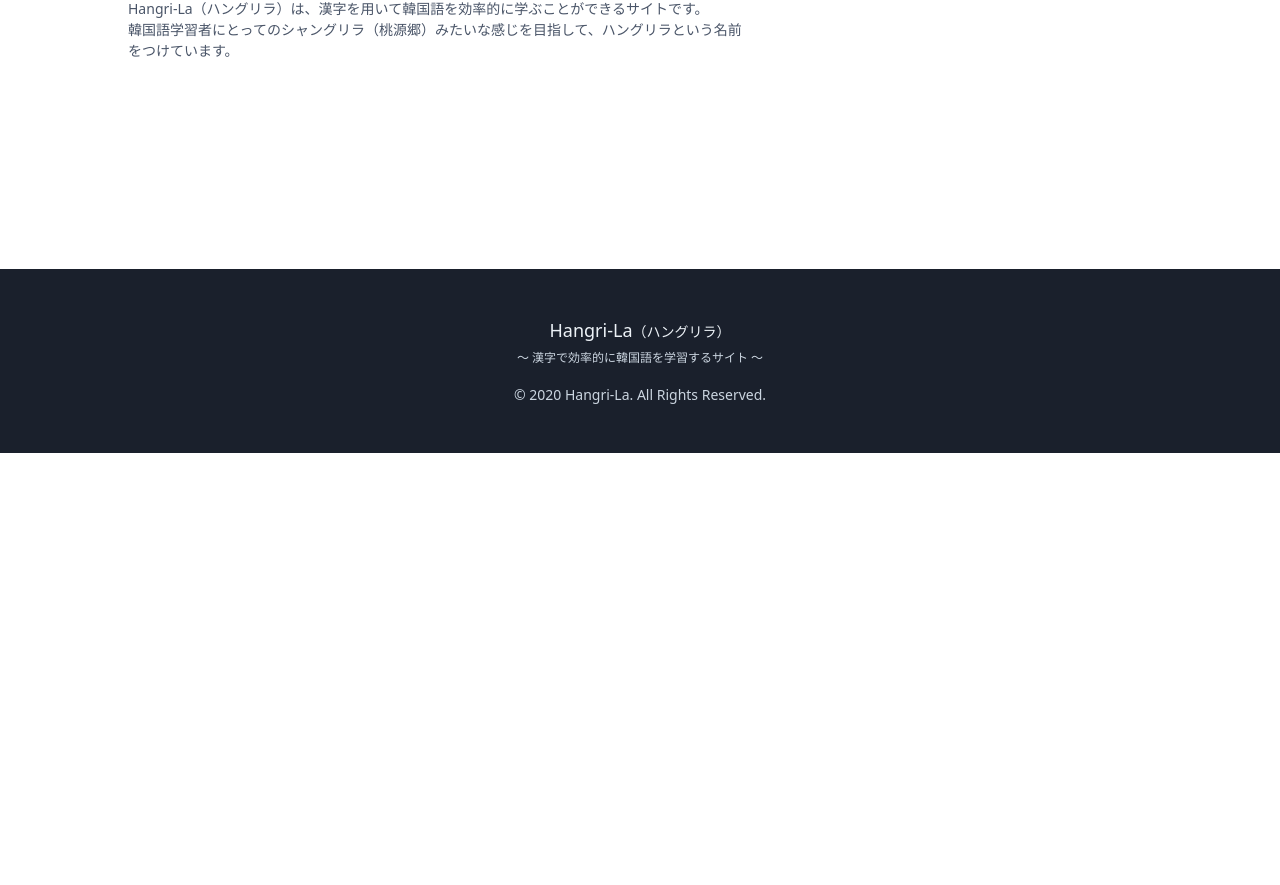
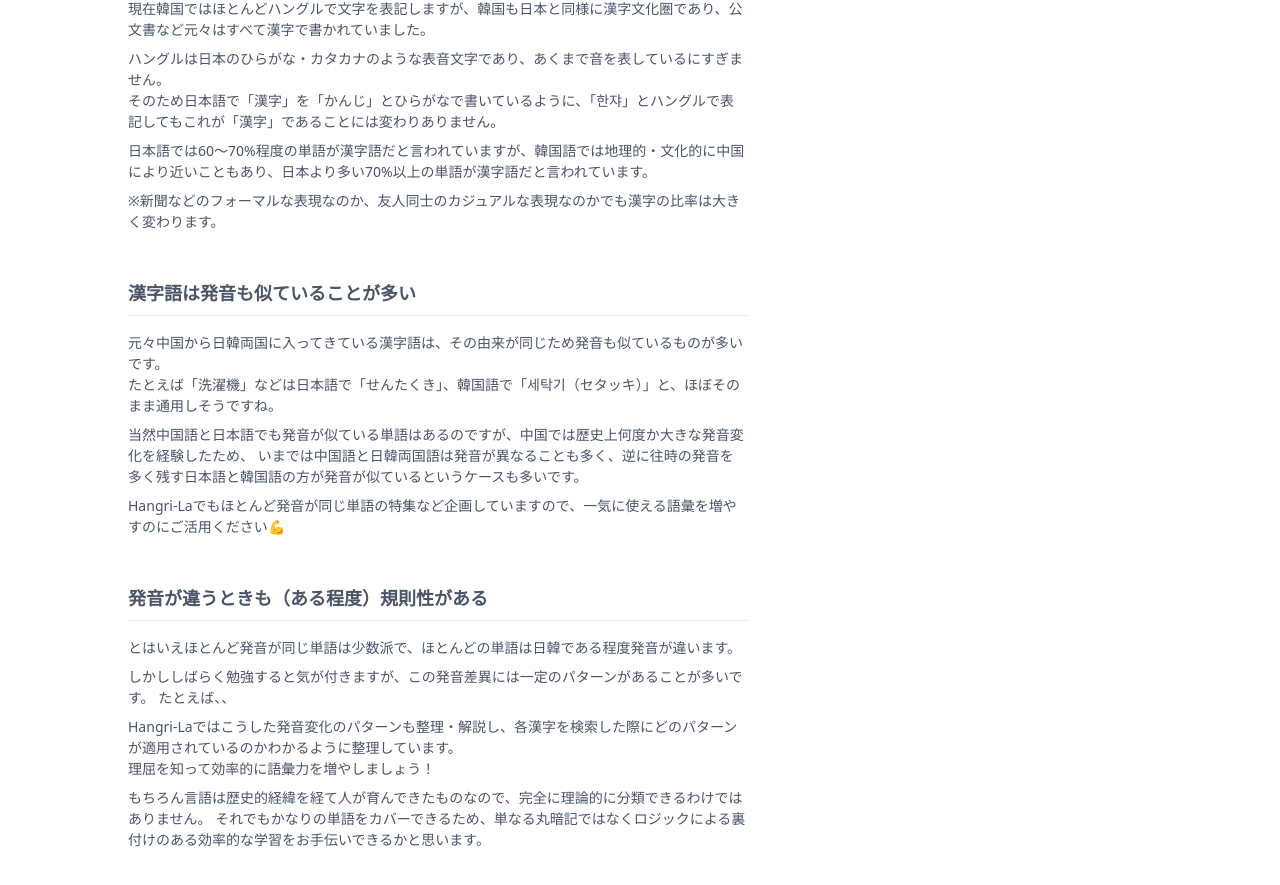
Before and after one commit to Tomomichi/hangri-la, a Next.js app: page /about in a window 1280 px wide. Shown: the part 633-1518 px from the top of the page. Before the commit the page ends 1086 px from the top, so only its background shows below. Built offline with nearby package versions, Linux system fonts and the light colour scheme.

Commit message:
add about, feature block

```diff
--- a/pages/about.js
+++ b/pages/about.js
@@ -36,11 +36,56 @@ export default function About() {
         </div>
 
         <div className="mb-12">
-          <h1 className="text-lg font-bold border-b pb-2 mb-4">Hangri-La（ハングリラ）とは</h1>
-          <p>
-            Hangri-La（ハングリラ）は、漢字を用いて韓国語を効率的に学ぶことができるサイトです。
+          <h1 className="text-lg font-bold border-b pb-2 mb-4">韓国語も単語の70%程度は漢字語</h1>
+          <p className="mb-2">
+            現在韓国ではほとんどハングルで文字を表記しますが、韓国も日本と同様に漢字文化圏であり、公文書など元々はすべて漢字で書かれていました。
+          </p>
+          <p className="mb-2">
+            ハングルは日本のひらがな・カタカナのような表音文字であり、あくまで音を表しているにすぎません。
             <br />
-            韓国語学習者にとってのシャングリラ（桃源郷）みたいな感じを目指して、ハングリラという名前をつけています。
+            そのため日本語で「漢字」を「かんじ」とひらがなで書いているように、「한쟈」とハングルで表記してもこれが「漢字」であることには変わりありません。
+          </p>
+          <p className="mb-2">
+            日本語では60〜70%程度の単語が漢字語だと言われていますが、韓国語では地理的・文化的に中国により近いこともあり、日本より多い70%以上の単語が漢字語だと言われています。
+          </p>
+          <p className="mb-2">
+            ※新聞などのフォーマルな表現なのか、友人同士のカジュアルな表現なのかでも漢字の比率は大きく変わります。
+          </p>
+        </div>
+
+        <div className="mb-12">
+          <h1 className="text-lg font-bold border-b pb-2 mb-4">漢字語は発音も似ていることが多い</h1>
+          <p className="mb-2">
+            元々中国から日韓両国に入ってきている漢字語は、その由来が同じため発音も似ているものが多いです。
+            <br />
+            たとえば「洗濯機」などは日本語で「せんたくき」、韓国語で「세탁기（セタッキ）」と、ほぼそのまま通用しそうですね。
+          </p>
+          <p className="mb-2">
+            当然中国語と日本語でも発音が似ている単語はあるのですが、中国では歴史上何度か大きな発音変化を経験したため、
+            いまでは中国語と日韓両国語は発音が異なることも多く、逆に往時の発音を多く残す日本語と韓国語の方が発音が似ているというケースも多いです。
+          </p>
+          <p className="mb-2">
+            Hangri-Laでもほとんど発音が同じ単語の特集など企画していますので、一気に使える語彙を増やすのにご活用ください💪
+          </p>
+        </div>
+
+        <div className="mb-12">
+          <h1 className="text-lg font-bold border-b pb-2 mb-4">発音が違うときも（ある程度）規則性がある</h1>
+          <p className="mb-2">
+            とはいえほとんど発音が同じ単語は少数派で、ほとんどの単語は日韓である程度発音が違います。
+          </p>
+          <p className="mb-2">
+            しかししばらく勉強すると気が付きますが、この発音差異には一定のパターンがあることが多いです。
+            たとえば、、
+          </p>
+          <p className="mb-2">
+            Hangri-Laではこうした発音変化のパターンも整理・解説し、各漢字を検索した際にどのパターンが適用されているのかわかるように整理しています。
+            <br />
+            理屈を知って効率的に語彙力を増やしましょう！
+          </p>
+          <p className="mb-2">
+            もちろん言語は歴史的経緯を経て人が育んできたものなので、完全に理論的に分類できるわけではありません。
+            それでもかなりの単語をカバーできるため、単なる丸暗記ではなくロジックによる裏付けのある効率的な学習をお手伝いできるかと思います。
           </p>
         </div>
       </div>
--- a/pages/index.js
+++ b/pages/index.js
@@ -27,6 +27,35 @@ export default function Index({chars, words}) {
         <div className="w-full sm:w-2/5 px-12 sm:px-0 pb-8 sm:pb-0">
           <img src="/images/b0610.png" />
         </div>
+      </div>
+
+      <div className="mb-12">
+        <h3 className="text-lg font-bold mb-4">▼ 特集</h3>
+        <div className="flex flex-col sm:flex-row">
+          <div className="flex-1 flex flex-row items-center bg-gray-100 border border-gray-500 rounded p-4 mr-2">
+            <div className="text-4xl mr-1">💡</div>
+            <div className="flex-1">
+              <small className="text-sm">覚えたらすぐ使える！</small>
+              <span className="font-bold block">日本語とほぼ発音が同じ漢字語</span>
+            </div>
+          </div>
+          <div className="flex-1 flex flex-row items-center bg-gray-100 border border-gray-500 rounded p-4 mr-2">
+            <div className="text-4xl mr-1">🧑‍🎓</div>
+            <div className="flex-1">
+              <small className="text-sm">見たことなくても覚えやすい</small>
+              <span className="font-bold block">何となく意味がわかる漢字語</span>
+            </div>
+          </div>
+        </div>
+
+        <p className="flex items-center justify-end text-gray-700 text-sm mt-4">
+          <svg className="fill-current text-gray-700 h-4 w-4 inline" focusable="false" viewBox="0 0 24 24" aria-hidden="true">
+            <path d="M10 6L8.59 7.41 13.17 12l-4.58 4.59L10 18l6-6z"></path>
+          </svg>
+          <Link href="/chars">
+            <a className="border-b border-dashed border-gray-700 hover:opacity-75">すべての特集を見る</a>
+          </Link>
+        </p>
       </div>
 
       <div className="flex flex-col sm:flex-row">
```
